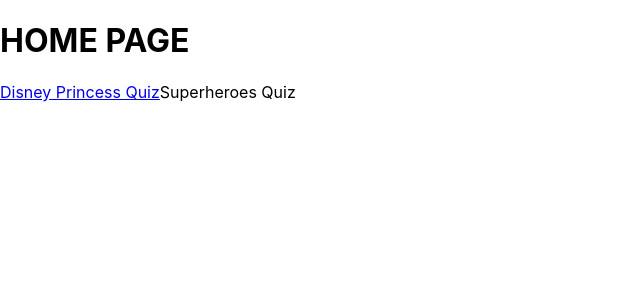
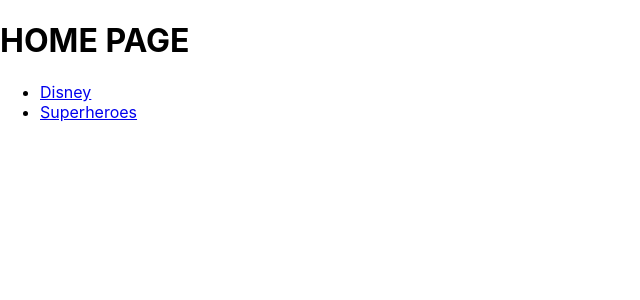
Before and after one commit to dustinFriesenDev/portfolio, a React (Create React App) app: page / in a window 1280 px wide. Shown: the top 300 px of the page, without its empty margins (0-640 px from the left). Built offline with nearby package versions, Linux system fonts and the light colour scheme.

Commit message:
links and displays working to the two quizzes. Working on getting quizzes in proper place.

```diff
--- a/public/index.html
+++ b/public/index.html
@@ -6,7 +6,7 @@
     <meta name="viewport" content="width=device-width, initial-scale=1" />
     <meta name="theme-color" content="#000000" />
     <meta
-      name="Dustin Friesen Web Developer Portfolio"
+      name="Dustin Friesen's Portfolio"
       content="Web site created using create-react-app"
     /><link rel="apple-touch-icon" sizes="180x180" href="/apple-touch-icon.png">
     <link rel="icon" type="image/png" sizes="32x32" href="/favicon-32x32.png">
--- a/src/App.js
+++ b/src/App.js
@@ -1,16 +1,19 @@
 import React from "react";
 import { BrowserRouter as Router, Routes, Route, } from "react-router-dom";
-import Home from "./components/Home.js";
-import Disney from "./components/Disney.js";
-import Superheroes from "./components/Superheroes.js";
+import Nav from "./components/navbar/Nav";
+import Home from "./components/Home";
+import Disney from "./components/Disney";
+import Superheroes from "./components/Superheroes";
 import './App.css';
 
 function App() {
   return (
     <main>
     <Router>
+
       <Routes>
-        <Route exact path="/" element={<Home />} />
+        <Route exact path="/" element={<Nav />} />
+        <Route index element={<Home />} />
         <Route path="/disney_princess_quiz" element={<Disney />} />
         <Route path="/superheroes_quiz" element={<Superheroes />} />
       </Routes>
--- a/src/components/Disney.js
+++ b/src/components/Disney.js
@@ -1,8 +1,12 @@
 import React from "react";
+import HomeNav from "./navbar/HomeNav";
 
 function Disney() {
     return (
+    <>
+      <HomeNav />
       <h1>Disney Quiz PAGE</h1>
+    </>
     );
   }
   export default Disney;
--- a/src/components/Home.js
+++ b/src/components/Home.js
@@ -1,15 +1,13 @@
 import React from "react";
-import "./Disney";
-import superhero from "./Superheroes";
-import { Link } from "react-router-dom";
-import Disney from "./Disney.js";
+import Nav from "./navbar/Nav";
+
 
 function Home() {
     return (
     <>
       <h1>HOME PAGE</h1>
-      <Link to={{pathname: './components/disney.js'}}>Disney Princess Quiz</Link>
-      <a href={superhero}>Superheroes Quiz</a>
+      <Nav />
+
     </>
     );
   }
--- a/src/components/Superheroes.js
+++ b/src/components/Superheroes.js
@@ -1,8 +1,11 @@
 import React from "react";
-
+import HomeNav from "./navbar/HomeNav";
 function Superheroes() {
     return (
-      <h1>Superheroes Quiz PAGE</h1>
+        <>
+            <HomeNav />
+            <h1>Superheroes Quiz PAGE</h1>
+      </>
     );
   }
   export default Superheroes;
--- /dev/null
+++ b/src/components/navbar/HomeNav.jsx
@@ -0,0 +1,21 @@
+import React from "react";
+import { Outlet, Link } from "react-router-dom";
+
+const HomeNav = () => {
+  return (
+    <>
+      <nav>
+        <ul>
+          <li>
+            <Link to="/"><h1>Home</h1></Link>
+          </li>
+
+        </ul>
+      </nav>
+
+      <Outlet />
+    </>
+  )
+};
+
+export default HomeNav;
--- /dev/null
+++ b/src/components/navbar/Nav.jsx
@@ -0,0 +1,26 @@
+import React from "react";
+import { Outlet, Link } from "react-router-dom";
+
+const Nav = () => {
+  return (
+    <>
+      <nav>
+        <ul>
+          {/* <li>
+            <Link to="/">Home</Link>
+          </li> */}
+          <li>
+            <Link to="/disney_princess_quiz">Disney</Link>
+          </li>
+          <li>
+            <Link to="/superheroes_quiz">Superheroes</Link>
+          </li>
+        </ul>
+      </nav>
+
+      <Outlet />
+    </>
+  )
+};
+
+export default Nav;
```
Also changed, not shown: public/manifest.json.
